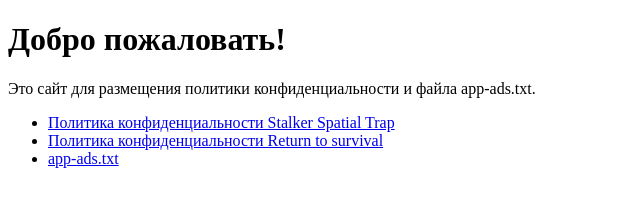
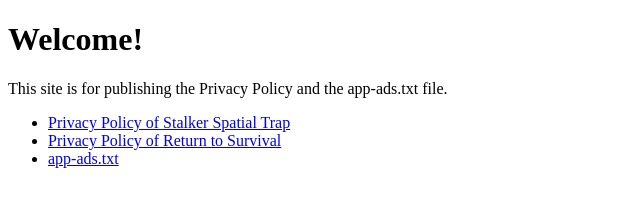
Before and after one commit to cleverfundeveloper-hub/cleverfundeveloper-hub.github.io, a plain HTML site: page index.html in a window 1280 px wide. Shown: the whole page, without its empty margins (0-640 px from the left). Drawn offline with Linux system fonts and the light colour scheme.

Commit message:
index.html

```diff
--- a/index.html
+++ b/index.html
@@ -1,16 +1,16 @@
 <!DOCTYPE html>
-<html lang="ru">
+<html lang="en">
 <head>
     <meta charset="UTF-8">
     <meta name="viewport" content="width=device-width, initial-scale=1.0">
-    <title>Добро пожаловать</title>
+    <title>Welcome</title>
 </head>
 <body>
-    <h1>Добро пожаловать!</h1>
-    <p>Это сайт для размещения политики конфиденциальности и файла app-ads.txt.</p>
+    <h1>Welcome!</h1>
+    <p>This site is for publishing the Privacy Policy and the app-ads.txt file.</p>
     <ul>
-        <li><a href="privacy-stalker.html">Политика конфиденциальности Stalker Spatial Trap</a></li>
-        <li><a href="privacy.html">Политика конфиденциальности Return to survival</a></li>
+        <li><a href="privacy-stalker.html">Privacy Policy of Stalker Spatial Trap</a></li>
+        <li><a href="privacy.html">Privacy Policy of Return to Survival</a></li>
         <li><a href="app-ads.txt">app-ads.txt</a></li>
     </ul>
 </body>
```
